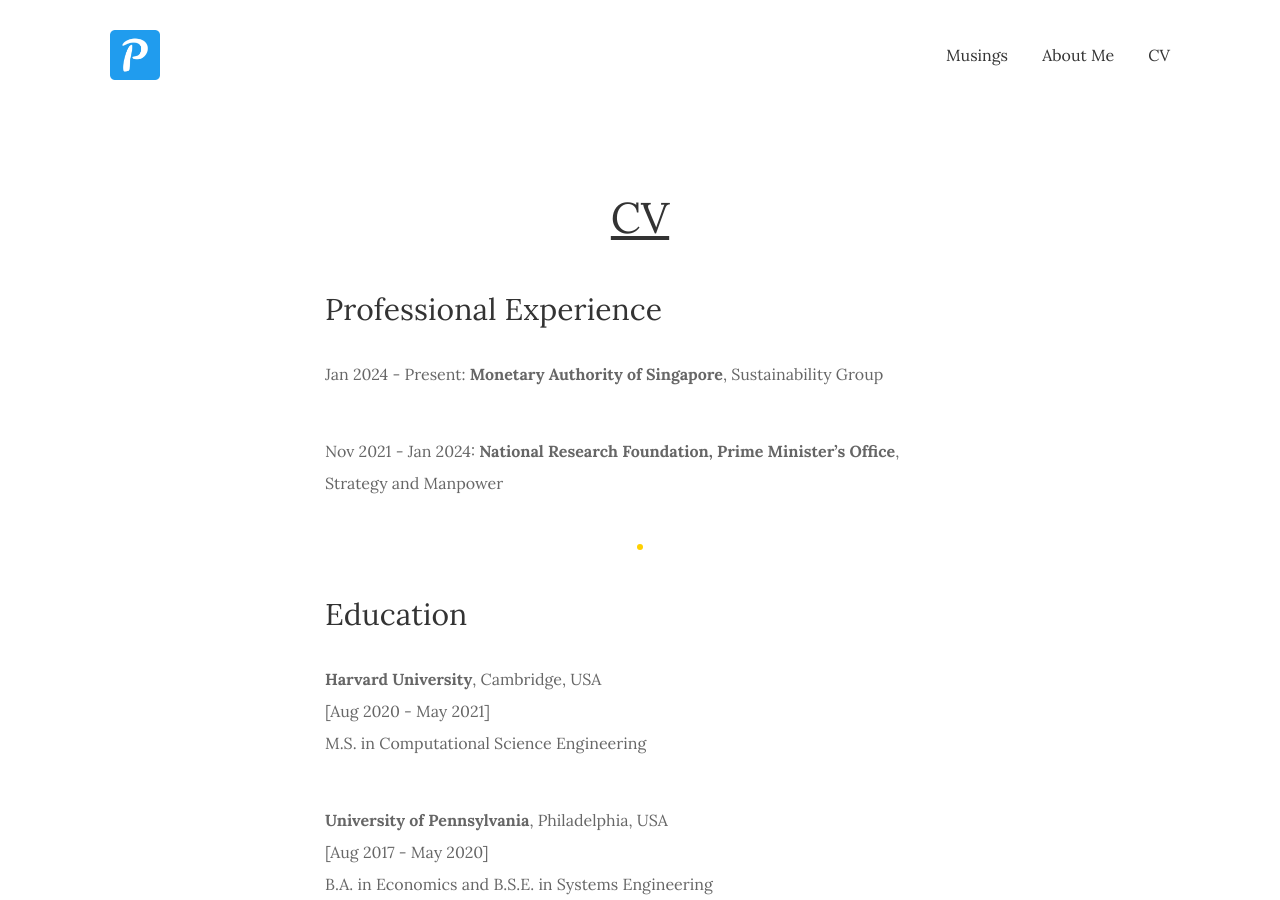
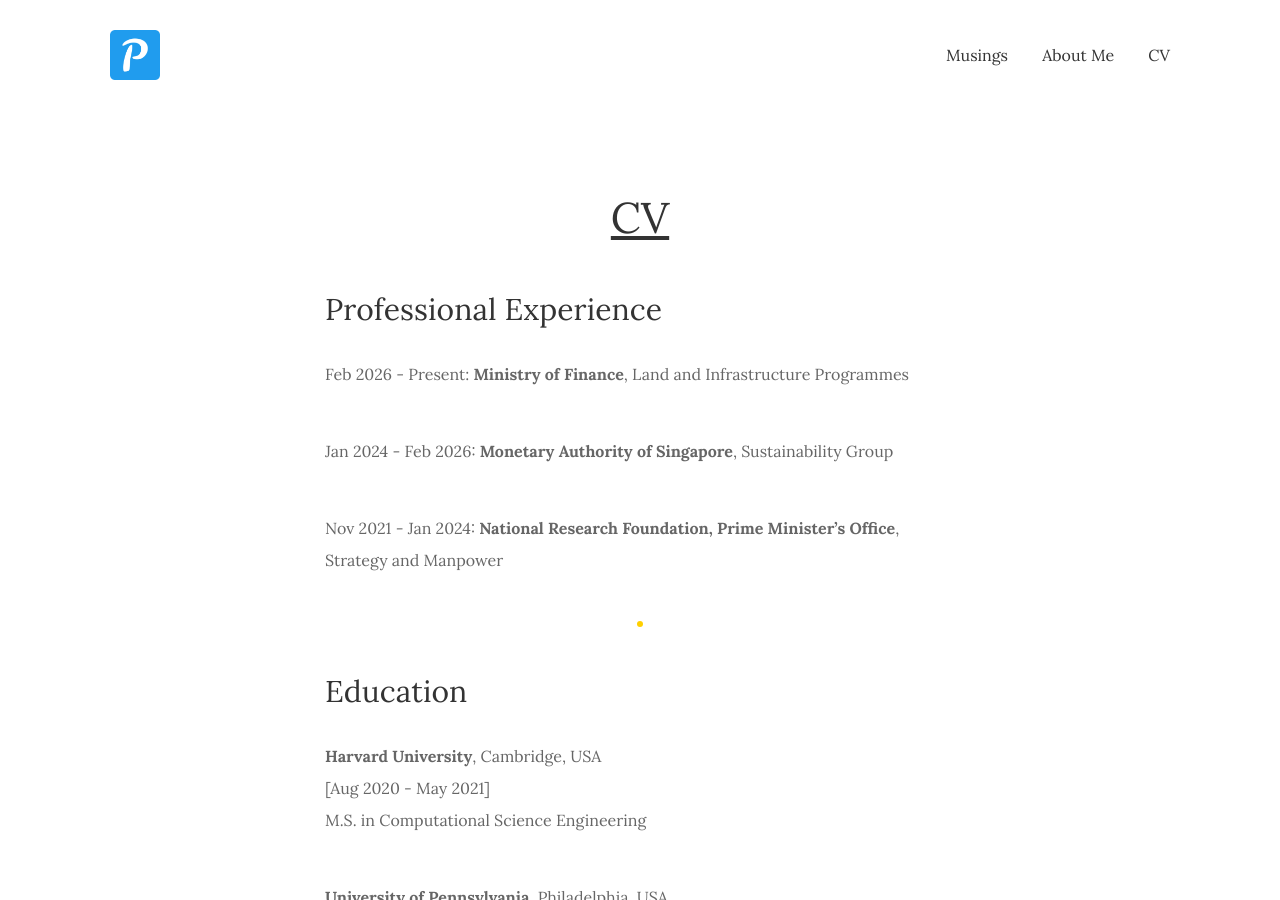
Before and after one commit to PrestonChing/prestonching.github.io, a Jekyll site: the page built from _pages/cv.md, in a window 1280 px wide and 900 px high. Built offline with Jekyll 4.4.1, drawn with Linux system fonts in a browser that asks for light colours.

Commit message:
update MOF

```diff
--- a/_pages/cv.md
+++ b/_pages/cv.md
@@ -6,7 +6,9 @@
 
 ## Professional Experience
 
-Jan 2024 - Present: **Monetary Authority of Singapore**, Sustainability Group
+Feb 2026 - Present: **Ministry of Finance**, Land and Infrastructure Programmes
+
+Jan 2024 - Feb 2026: **Monetary Authority of Singapore**, Sustainability Group
 
 Nov 2021 - Jan 2024: **National Research Foundation, Prime Minister's Office**, Strategy and Manpower
 
```
Also changed, not shown: _pages/about.md (+1 -1 lines).
